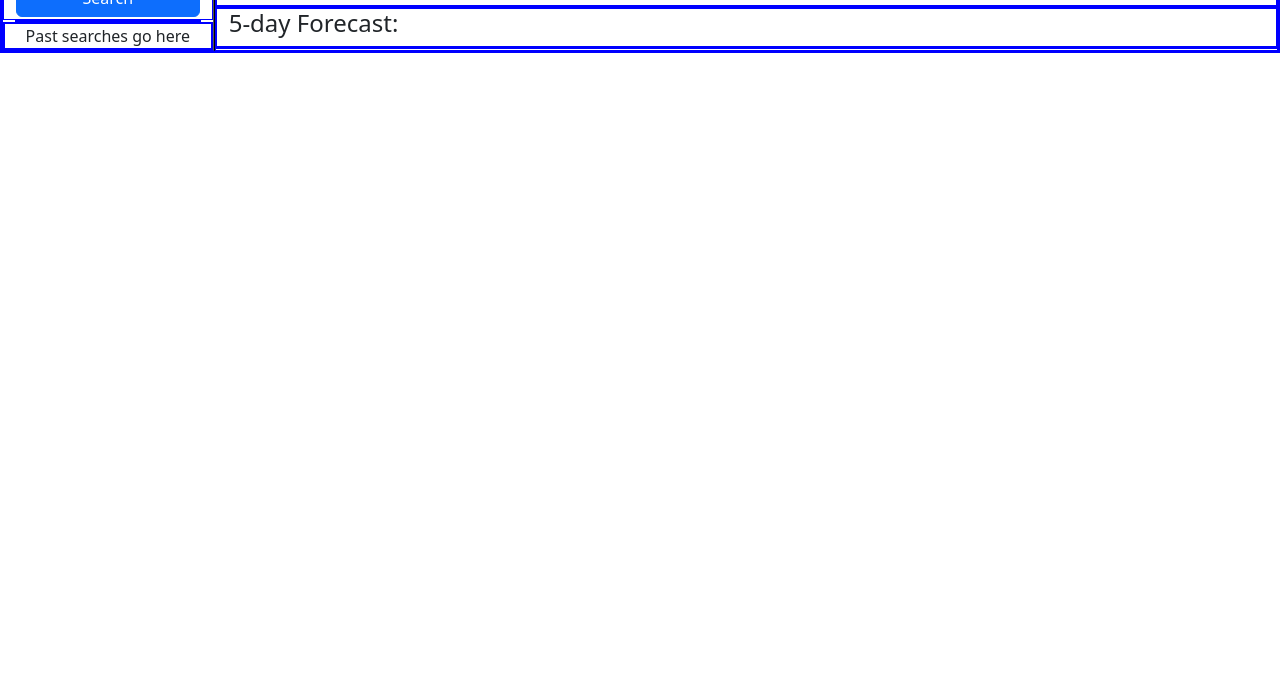
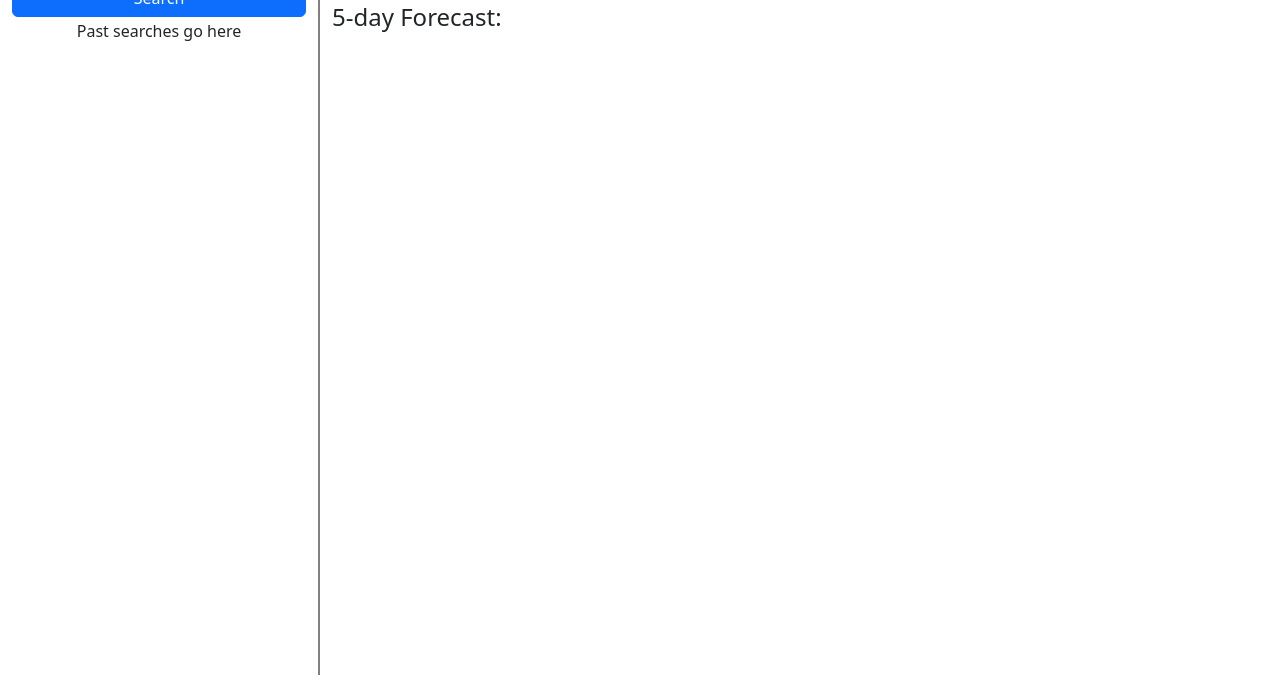
Before and after one commit to Mieruru/weather-dashboard, a plain HTML site: page index.html in a window 1280 px wide. Shown: the part 117-800 px from the top of the page. Drawn offline with nearby package versions, Linux system fonts and the light colour scheme.

Commit message:
content positioning

```diff
--- a/assets/css/style.css
+++ b/assets/css/style.css
@@ -1,8 +1,8 @@
-div {
+/* div {
   border: 1px;
   border-color: blue;
   border-style: solid;
-}
+} */
 
 input {
   width: 100%;
@@ -14,5 +14,5 @@ input {
 }
 
 #sidebar {
-  border-right: 2px ridge black;
+  border-right: 2px solid gray;
 }
--- a/index.html
+++ b/index.html
@@ -11,7 +11,7 @@
 </head>
 
 <body>
-  <div class="container-fluid text-center">
+  <div class="container-fluid text-center d-flex flex-column vh-100">
 
     <!-- header -->
     <div class="row">
@@ -21,10 +21,10 @@
     </div>
 
     <!-- main -->
-    <div class="row" id="main">
+    <div class="row flex-grow-1 my-2" id="main">
 
       <!-- sidebar -->
-      <div class="col-sm-2" id="sidebar">
+      <div class="col-sm-3 d-flex flex-column" id="sidebar">
 
         <!-- search form -->
         <div class="row">
@@ -40,7 +40,7 @@
         </div>
 
         <!-- search history -->
-        <div class="row">
+        <div class="row flex-grow-1">
           <div class="col">
             Past searches go here
           </div>
@@ -48,7 +48,7 @@
       </div>
 
       <!-- weather section -->
-      <div class="col-sm-10">
+      <div class="col d-flex flex-column">
         <div class="row">
           <div class="col bg-secondary-subtle m-2 p-2 rounded-3">
             Weather Card
@@ -64,7 +64,7 @@
           <h4>5-day Forecast:</h3>
         </div>
         <!-- 5-day forecast cards -->
-        <div class="row">
+        <div class="row flex-grow-1">
 
         </div>
 
```
